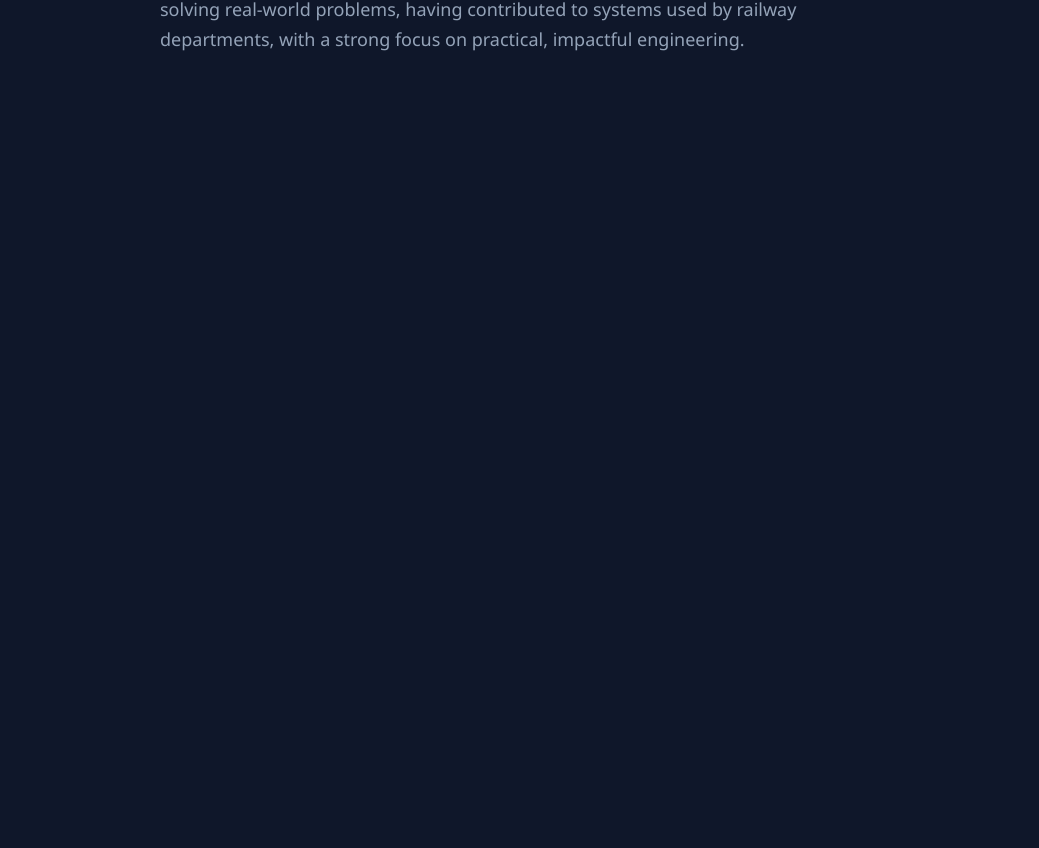
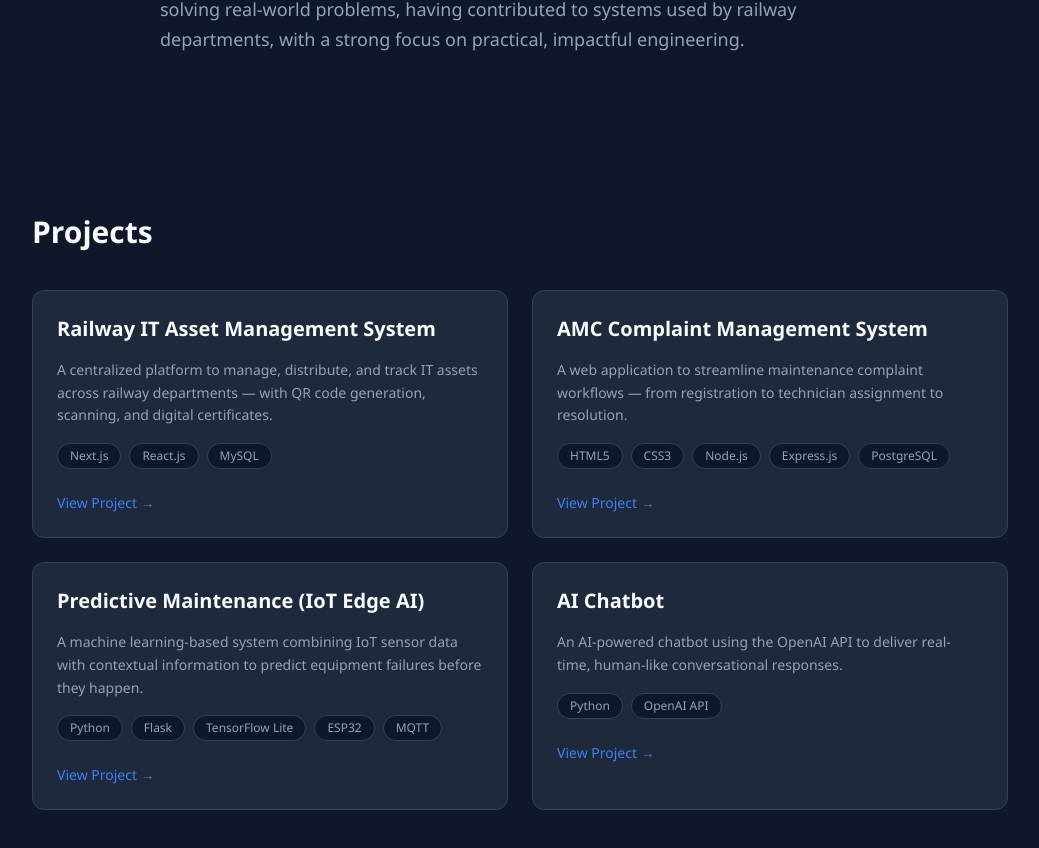
Before and after one commit to tarunsaxena2/tarun-portfolio, a Next.js app: page / in a window 1280 px wide. Shown: the part 814-1662 px from the top of the page, without its empty margins (120-1159 px from the left). Before the commit the page ends 948 px from the top, so only its background shows below. Built offline with nearby package versions, Linux system fonts and the light colour scheme.

Commit message:
fix: project card syntax + add projects section

```diff
--- a/app/page.tsx
+++ b/app/page.tsx
@@ -1,4 +1,5 @@
 import About from "../components/About";
+import Projects from "../components/Projects";
 
 export default function Home() {
   return (
@@ -25,6 +26,7 @@ export default function Home() {
         </div>
       </div>
       <About />
+      <Projects />
     </div>
   );
 }
--- /dev/null
+++ b/components/ProjectCard.tsx
@@ -0,0 +1,27 @@
+type ProjectCardProps = {
+  title: string;
+  description: string;
+  tech: string[];
+  link?: string;
+};
+
+export default function ProjectCard({ title, description, tech, link }: ProjectCardProps) {
+  return (
+    <div className="bg-card border border-border rounded-xl p-6 flex flex-col gap-4 hover:border-primary transition">
+      <h3 className="text-xl font-semibold text-foreground">{title}</h3>
+      <p className="text-body text-sm leading-relaxed">{description}</p>
+      <div className="flex flex-wrap gap-2">
+        {tech.map((t) => (
+          <span key={t} className="text-xs px-3 py-1 rounded-full bg-background border border-border text-body">
+            {t}
+          </span>
+        ))}
+      </div>
+      {link && (
+        <a href={link} target="_blank" rel="noopener noreferrer" className="text-primary text-sm font-medium mt-2 hover:underline">
+          View Project →
+        </a>
+      )}
+    </div>
+  );
+}
--- /dev/null
+++ b/components/Projects.tsx
@@ -0,0 +1,45 @@
+import ProjectCard from "./ProjectCard";
+
+const projects = [
+  {
+    title: "Railway IT Asset Management System",
+    description:
+      "A centralized platform to manage, distribute, and track IT assets across railway departments — with QR code generation, scanning, and digital certificates.",
+    tech: ["Next.js", "React.js", "MySQL"],
+    link: "#",
+  },
+  {
+    title: "AMC Complaint Management System",
+    description:
+      "A web application to streamline maintenance complaint workflows — from registration to technician assignment to resolution.",
+    tech: ["HTML5", "CSS3", "Node.js", "Express.js", "PostgreSQL"],
+    link: "#",
+  },
+  {
+    title: "Predictive Maintenance (IoT Edge AI)",
+    description:
+      "A machine learning-based system combining IoT sensor data with contextual information to predict equipment failures before they happen.",
+    tech: ["Python", "Flask", "TensorFlow Lite", "ESP32", "MQTT"],
+    link: "#",
+  },
+  {
+    title: "AI Chatbot",
+    description:
+      "An AI-powered chatbot using the OpenAI API to deliver real-time, human-like conversational responses.",
+    tech: ["Python", "OpenAI API"],
+    link: "#",
+  },
+];
+
+export default function Projects() {
+  return (
+    <section id="projects" className="max-w-5xl mx-auto px-6 py-20">
+      <h2 className="text-3xl font-bold text-foreground mb-10">Projects</h2>
+      <div className="grid grid-cols-1 sm:grid-cols-2 gap-6">
+        {projects.map((project) => (
+          <ProjectCard key={project.title} {...project} />
+        ))}
+      </div>
+    </section>
+  );
+}
```
